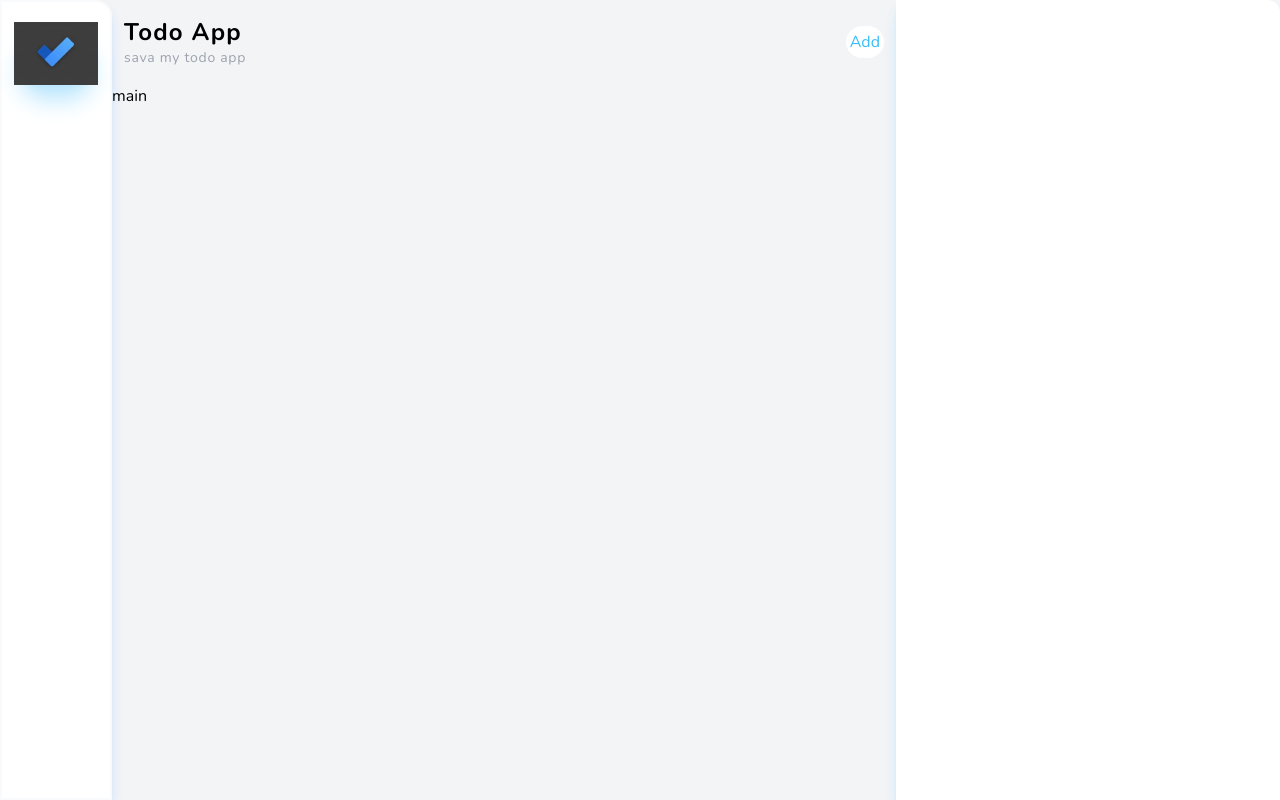
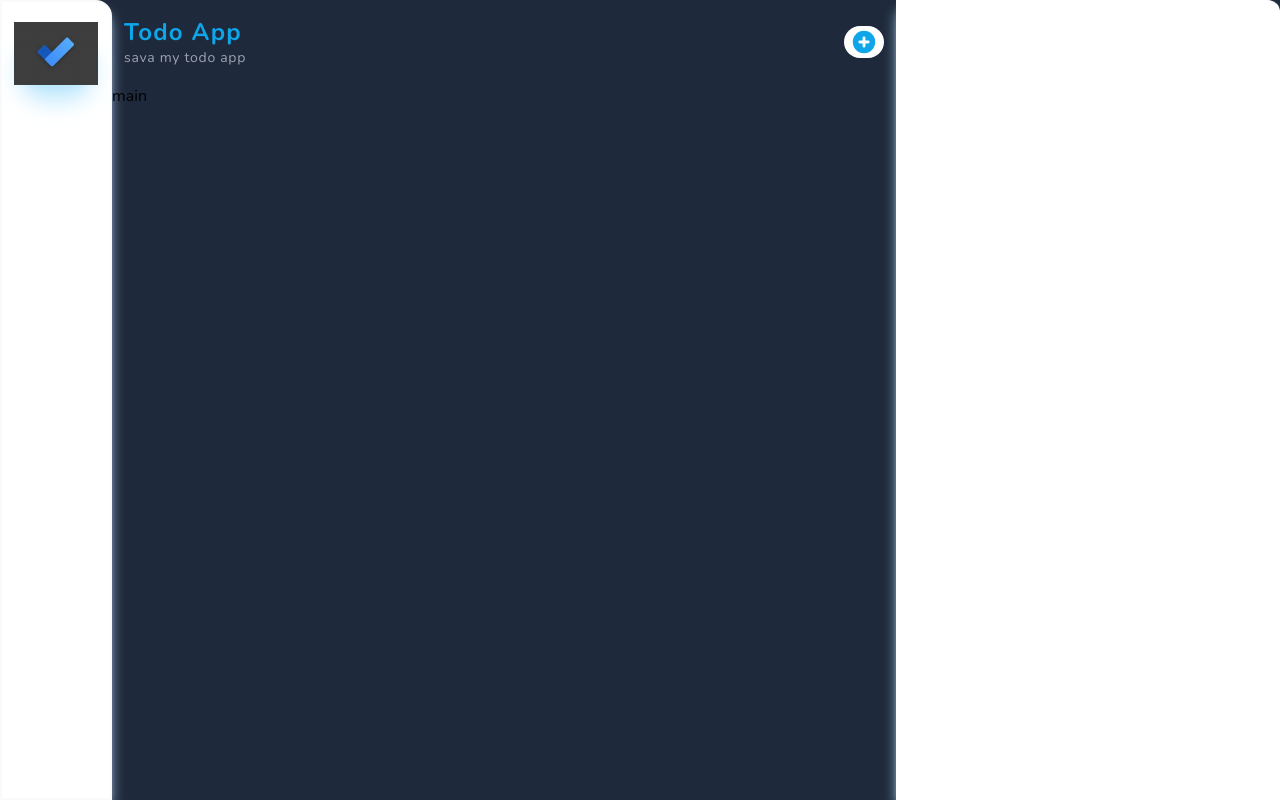
Before and after one commit to SubairMohamed/todo-app, a React (Create React App) app: page / in a window 1280 px wide. Built offline with nearby package versions, Linux system fonts and the light colour scheme.

Commit message:
todo-fourth

```diff
--- a/package.json
+++ b/package.json
@@ -3,9 +3,11 @@
   "version": "0.1.0",
   "private": true,
   "dependencies": {
+    "@heroicons/react": "^1.0.6",
     "@testing-library/jest-dom": "^5.16.2",
     "@testing-library/react": "^12.1.4",
     "@testing-library/user-event": "^13.5.0",
+    "heroicons": "^1.0.6",
     "react": "^17.0.2",
     "react-dom": "^17.0.2",
     "react-scripts": "5.0.0",
--- a/src/App.js
+++ b/src/App.js
@@ -4,7 +4,7 @@ import Main from './components/Main/Main';
 
 const App = () => {
   return (
-    <div className="flex min-h-screen bg-gray-100">
+    <div className="flex min-h-screen bg-slate-800">
 
       <Left />
       <Main />
--- a/src/components/Main/Main.jsx
+++ b/src/components/Main/Main.jsx
@@ -1,14 +1,18 @@
+import { PlusCircleIcon } from '@heroicons/react/solid';
+
 const Main = () => {
     return (
         // Main
         <section id="main" className="grow font-nunito">
             <header className="mx-3 my-4 flex items-center justify-between">
                 <div>
-                    <h1 className="text-2xl font-bold tracking-wider">Todo App</h1>
+                    <h1 className="text-2xl font-bold tracking-wider text-sky-500">Todo App</h1>
                     <p className="text-sm text-gray-400 tracking-wider">sava my todo app</p>
                 </div>
-                <div className="bg-white p-1 rounded-full text-sky-400">
-                    <button>Add</button>
+                <div className="bg-white rounded-full w-10 h-8 flex justify-center items-center  text-xl">
+                    <button>
+                        <PlusCircleIcon className='w-7 h-7 text-sky-500 rounded-full' />
+                    </button>
                 </div>
             </header>
             <main>main</main>
```
Also changed, not shown: 1 other file (tests, documents, lock files or other folders).
